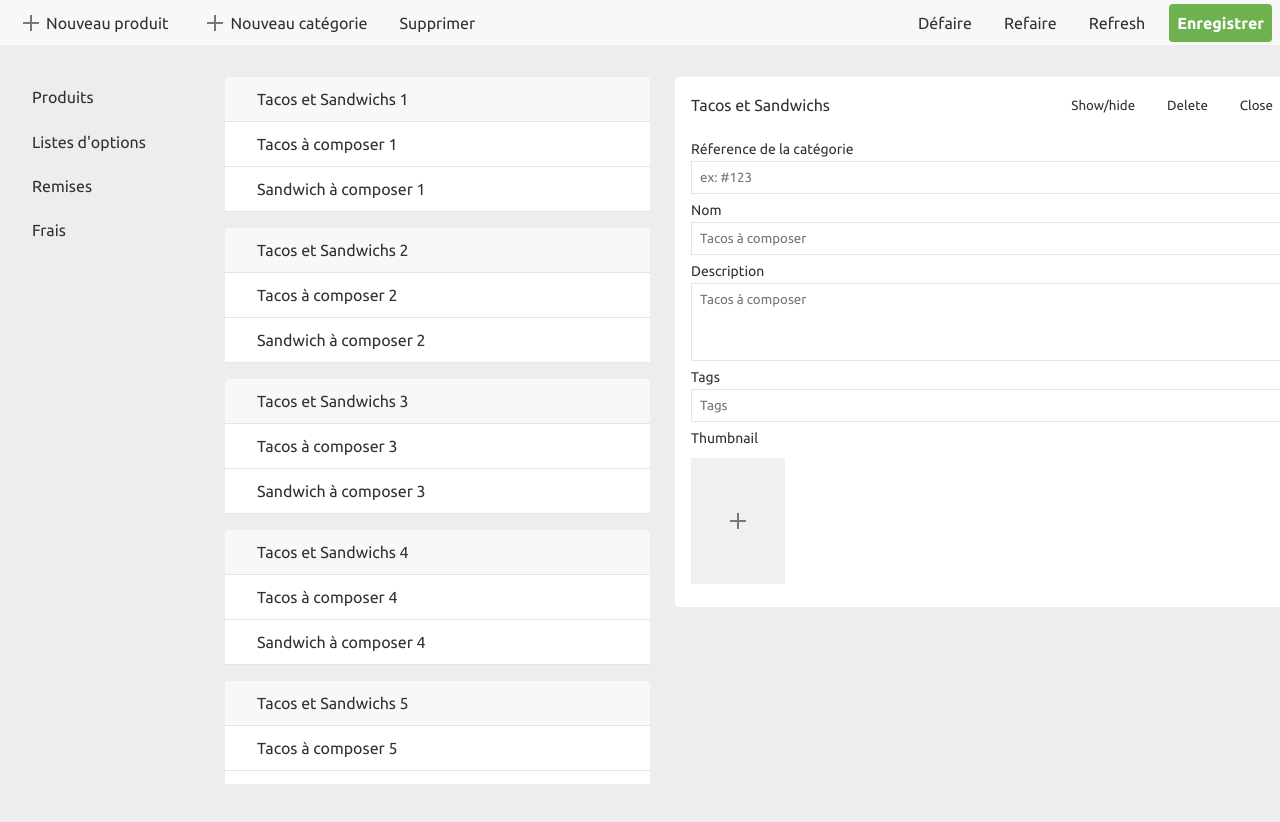
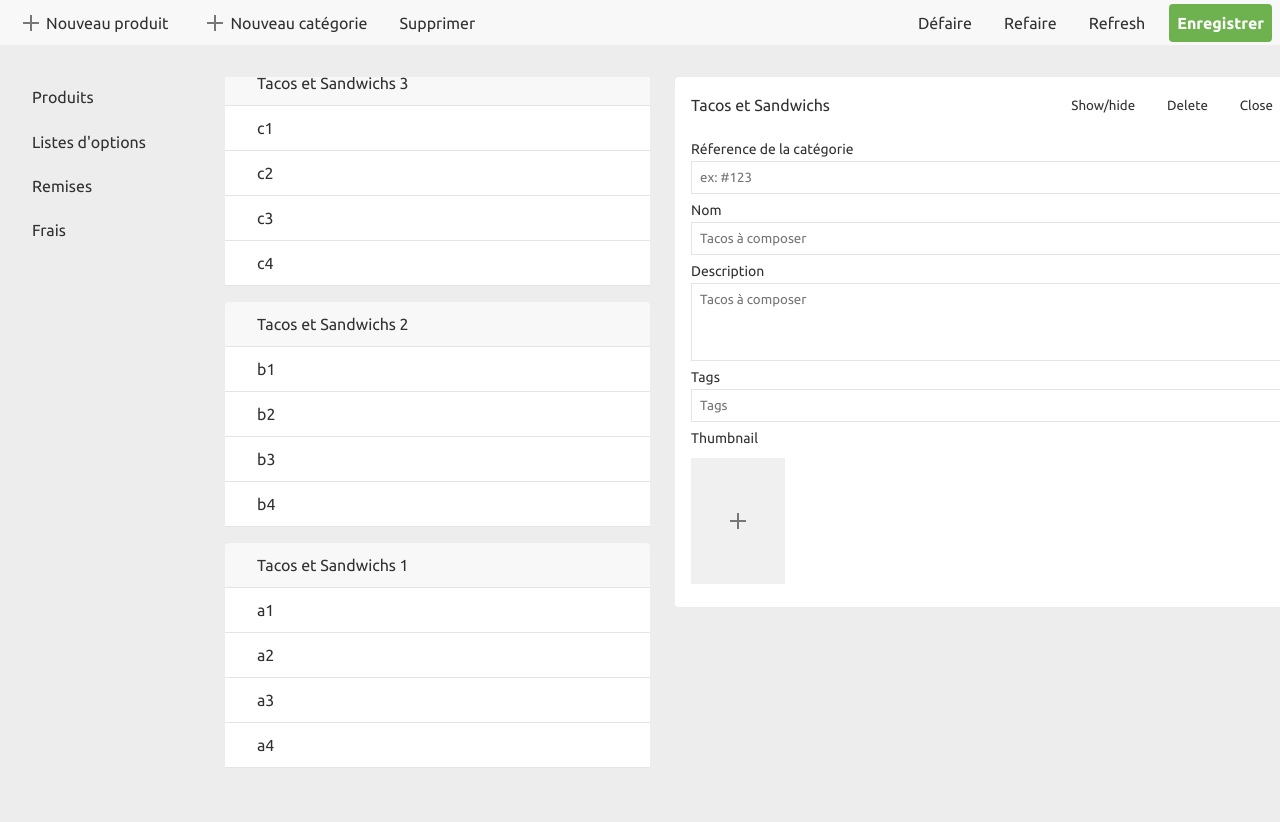
Before and after one commit to andritianaa/catalog_manager, an Angular app in the folder frontend/: page / in a window 1280 px wide. Shown: the top 822 px of the page. Built offline with nearby package versions, Linux system fonts and the light colour scheme.

Commit message:
drag and drop prototype

```diff
--- a/frontend/fakeData/products.ts
+++ b/frontend/fakeData/products.ts
@@ -1,37 +1,43 @@
 export const productList = [
     {
         name: 'Tacos et Sandwichs 1',
+        sort: 1,
         products: [
-            { name: 'Tacos à composer 1' },
-            { name: 'Sandwich à composer 1' },
+            { name: 'a1', sort: 1 },
+            { name: 'a2', sort: 2 },
+            { name: 'a3', sort: 3 },
+            { name: 'a4', sort: 4 },
         ]
     },
     {
+        sort: 2,
         name: 'Tacos et Sandwichs 2',
         products: [
-            { name: 'Tacos à composer 2' },
-            { name: 'Sandwich à composer 2' },
+            { name: 'b1', sort: 1 },
+            { name: 'b2', sort: 2 },
+            { name: 'b3', sort: 3 },
+            { name: 'b4', sort: 4 },
         ]
     },
     {
+        sort: 3,
         name: 'Tacos et Sandwichs 3',
         products: [
-            { name: 'Tacos à composer 3' },
-            { name: 'Sandwich à composer 3' },
+            { name: 'c1', sort: 1 },
+            { name: 'c2', sort: 2 },
+            { name: 'c3', sort: 3 },
+            { name: 'c4', sort: 4 },
         ]
     },
     {
         name: 'Tacos et Sandwichs 4',
+        sort: 4,
+
         products: [
-            { name: 'Tacos à composer 4' },
-            { name: 'Sandwich à composer 4' },
-        ]
-    },
-    {
-        name: 'Tacos et Sandwichs 5',
-        products: [
-            { name: 'Tacos à composer 5' },
-            { name: 'Sandwich à composer 5' },
+            { name: 'd1', sort: 1 },
+            { name: 'd2', sort: 2 },
+            { name: 'd3', sort: 3 },
+            { name: 'd4', sort: 4 },
         ]
     },
 ]
--- a/frontend/src/app/products/products.component.html
+++ b/frontend/src/app/products/products.component.html
@@ -1,9 +1,17 @@
 <main>
+
     <div id="list">
-        <div *ngFor="let category of data" class="category">
+        <div *ngFor="let category of data" class="category" draggable="true"
+            (dragstart)="onDragStartCategory($event, category)" (dragover)="onDragOver($event)"
+            (drop)="onDrop($event, category)">
+
             <div class="option categoryName" (click)="showCategory()">{{category.name}}</div>
-            <div *ngFor="let product of category.products" class="option product" (click)="showProduct()">
-                {{product.name}}</div>
+
+            <div *ngFor="let product of category.products" class="option product" draggable="true"
+                (dragstart)="onDragStartProduct($event, product, category)" (dragover)="onDragOver($event)"
+                (drop)="onDrop($event, category)">
+                {{product.name}}
+            </div>
         </div>
     </div>
     <div *ngIf="!isCategory" id="product">
--- a/frontend/src/app/products/products.component.scss
+++ b/frontend/src/app/products/products.component.scss
@@ -9,6 +9,8 @@ main {
         overflow-y: auto;
         overflow-x: hidden;
         margin-right: 25px;
+        display: flex;
+        flex-direction: column-reverse;
 
         .category {
             margin-bottom: 16px;
--- a/frontend/src/app/products/products.component.ts
+++ b/frontend/src/app/products/products.component.ts
@@ -8,20 +8,64 @@ import { productList } from '../../../fakeData/products';
 })
 export class ProductsComponent {
   @Output() fileSelected = new EventEmitter<File>();
+  data = productList
+  isCategory = true
 
-  handleFileInput(event: any) {
-    const file = event.target.files[0];
-    this.fileSelected.emit(file);
+  handleFileInput(event: any) { this.fileSelected.emit(event.target.files[0]) }
+
+  showCategory() { this.isCategory = true }
+  showProduct() { this.isCategory = false }
+
+
+  draggedCategory: any;
+  draggedProduct: any;
+  dropSortNumber!: number;
+
+  constructor() {
+    this.dropSortNumber = 0;
+  }
+  onDragStartCategory(event: DragEvent, category: any) {
+    this.draggedCategory = category;
+    event.dataTransfer?.setData('text', '');
   }
 
-  isCategory = true;
-
-  showCategory() {
-    this.isCategory = true;
-  }
-  showProduct() {
-    this.isCategory = false;
+  onDragStartProduct(event: DragEvent, product: any, category: any) {
+    this.draggedProduct = product;
+    this.draggedCategory = category;
+    event.dataTransfer?.setData('text', '');
   }
 
-  data = productList
+  onDragOver(event: DragEvent) {
+    event.preventDefault();
+  }
+
+  onDrop(event: DragEvent, category: any) {
+    event.preventDefault();
+    if (this.draggedProduct) {
+      this.dropSortNumber = category.sort;
+      const draggedIndex = this.draggedCategory.products.indexOf(this.draggedProduct);
+      const droppedIndex = category.products.indexOf(this.draggedProduct);
+      if (draggedIndex > -1) {
+        this.draggedCategory.products.splice(draggedIndex, 1);
+      }
+      if (droppedIndex > -1) {
+        category.products.splice(droppedIndex, 0, this.draggedProduct);
+      }
+      this.draggedProduct = null;
+      this.draggedCategory = null;
+    } else if (this.draggedCategory) {
+      this.dropSortNumber = this.data.indexOf(this.draggedCategory);
+      const draggedIndex = this.data.indexOf(this.draggedCategory);
+      const droppedIndex = this.data.indexOf(category);
+      if (draggedIndex > -1) {
+        this.data.splice(draggedIndex, 1);
+      }
+      if (droppedIndex > -1) {
+        this.data.splice(droppedIndex, 0, this.draggedCategory);
+      }
+      this.draggedCategory = null;
+      console.log(this.dropSortNumber);
+
+    }
+  }
 }
```
Also changed, not shown: 1 other file (tests, documents, lock files or other folders).
